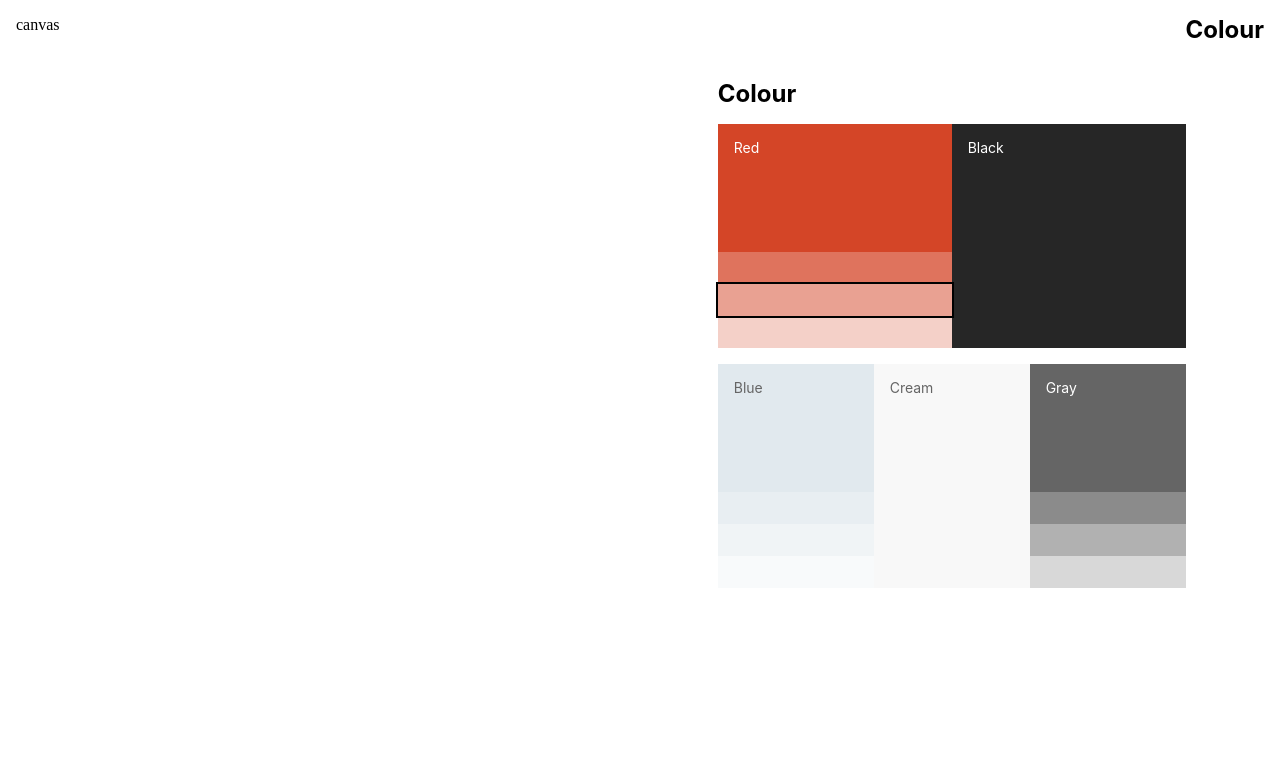
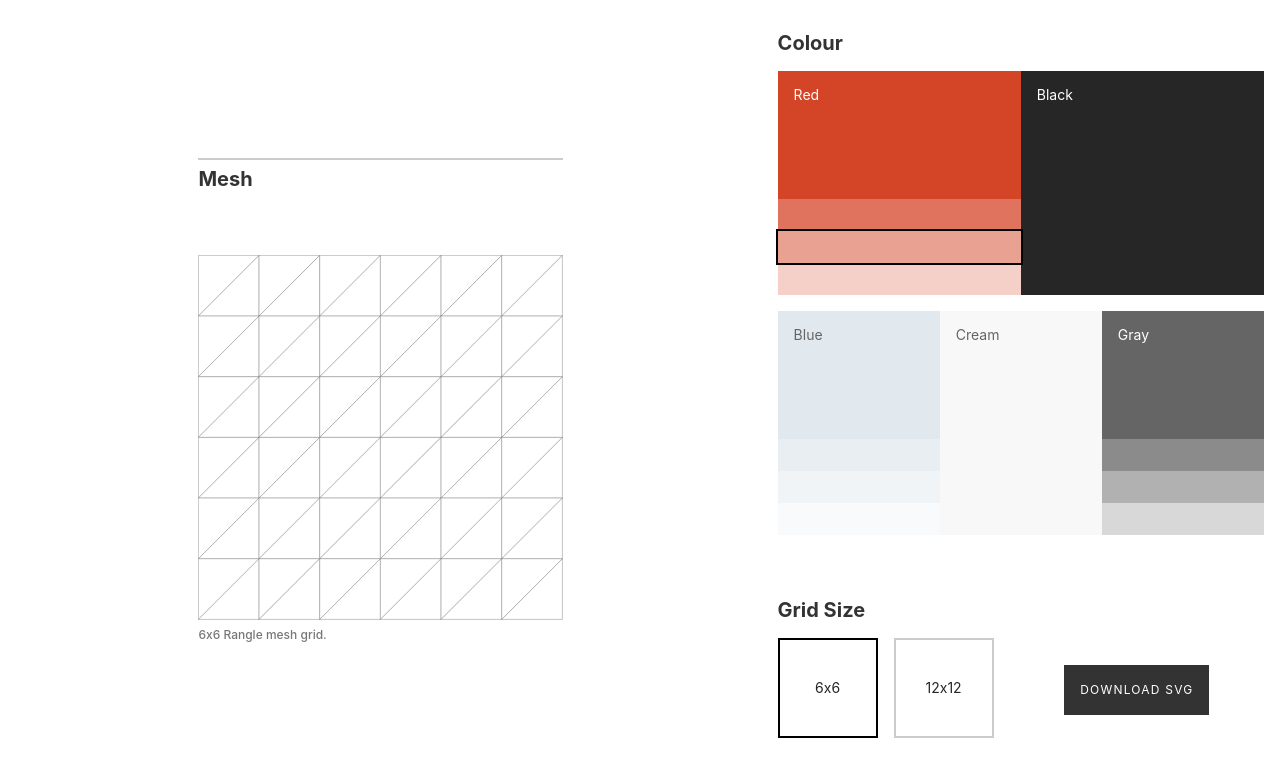
Before and after one commit to winkerVSbecks/rangle-geometric-abstractions, a React (Create React App) app: page / in a window 1280 px wide. Shown: the top 776 px of the page. Built offline with nearby package versions, Linux system fonts and the light colour scheme.

Commit message:
mesh and control panel

```diff
--- a/src/App.js
+++ b/src/App.js
@@ -1,20 +1,29 @@
 import React, { useState } from 'react';
-import { ColourSelector } from './ColourSelector';
-import { GridSizeSelector } from './GridSizeSelector';
+
+import { Heading } from './Primitives';
+import { ControlPanel } from './ControlPanel';
+import { MeshGrid } from './MeshGrid';
 
 export const App = () => {
   const [colour, setColour] = useState('rgba(212, 69, 39, 0.5)');
   const [gridSize, setGridSize] = useState(6);
 
   return (
-    <div className="flex pa3">
-      <div className="w-60">canvas</div>
-      <ColourSelector
-        className="mt5 w-40"
-        value={colour}
-        onChange={setColour}
+    <div className="flex ph3">
+      <div className="vh-100 w-60 mr4 flex flex-column">
+        <div className="w-50 center flex-auto flex flex-column items-center justify-center">
+          <Heading className="pt2 bt bw1 b--moon-gray mb5">Mesh</Heading>
+          <MeshGrid size={gridSize} />
+        </div>
+      </div>
+
+      <ControlPanel
+        className="vh-100 w-40 pt4"
+        colour={colour}
+        setColour={setColour}
+        gridSize={gridSize}
+        setGridSize={setGridSize}
       />
-      <GridSizeSelector value={gridSize} onChange={setGridSize} />
     </div>
   );
 };
--- a/src/ColourSelector.js
+++ b/src/ColourSelector.js
@@ -1,5 +1,6 @@
 import React from 'react';
 import styled from 'styled-components';
+import { Heading } from './Primitives';
 
 const colours = {
   red: [
@@ -76,16 +77,11 @@ const colours = {
   ],
 };
 
-const ShadeLabel = styled.label`
-  box-sizing: border-box;
-  outline-color: #000;
-  outline-style: solid;
-  outline-width: 0px;
-  height: ${props => props.size};
-  background-color: ${props => props.value};
-`;
-
-const ShadeInput = styled.input`
+const ShadeInput = styled.input.attrs({
+  type: 'radio',
+  name: 'colour',
+  className: 'input-reset',
+})`
   box-sizing: border-box;
   outline-color: #000;
   outline-style: solid;
@@ -102,9 +98,6 @@ const ShadeInput = styled.input`
 const Shade = ({ name, value, size = 1, selected, onChange }) => (
   <React.Fragment>
     <ShadeInput
-      type="radio"
-      name="colour"
-      className="input-reset"
       value={value}
       id={name.replace(/\s/g, '-')}
       size={size}
@@ -146,7 +139,9 @@ const Swatch = ({ shades, name, labelColour, onChange, selectedValue }) => (
 
 export const ColourSelector = ({ value, onChange, className }) => (
   <fieldset className={`db bn pa0 ma0 sans-serif bg-white ${className}`}>
-    <legend className="f3 b mb3">Colour</legend>
+    <Heading as="legend" className="f4 b mb2">
+      Colour
+    </Heading>
     <div className="flex mb3">
       <Swatch
         name="Red"
--- a/src/ControlPanel.js
+++ b/src/ControlPanel.js
@@ -0,0 +1,22 @@
+import React from 'react';
+import { ColourSelector } from './ColourSelector';
+import { GridSizeSelector } from './GridSizeSelector';
+import { Button } from './Primitives';
+
+export const ControlPanel = ({
+  colour,
+  setColour,
+  gridSize,
+  setGridSize,
+  className,
+}) => (
+  <div className={className}>
+    <ColourSelector className="mb5" value={colour} onChange={setColour} />
+    <div className="flex items-end">
+      <GridSizeSelector value={gridSize} onChange={setGridSize} />
+      <div className="flex-auto h3 ma3 flex items-center justify-center">
+        <Button>Download SVG</Button>
+      </div>
+    </div>
+  </div>
+);
--- a/src/GridSizeSelector.js
+++ b/src/GridSizeSelector.js
@@ -1,8 +1,52 @@
 import React from 'react';
 import styled from 'styled-components';
+import { Heading } from './Primitives';
+
+const GridOptionLabel = styled.label.attrs({
+  className:
+    'db w3 h3 pa3 ba mr3 f6 fw4 lh-solid sans-serif flex items-center justify-center',
+})`
+  color: #262626;
+  border-color: #ccc;
+  border-style: solid;
+  border-width: 2px;
+`;
+
+const GridOptionInput = styled.input.attrs({
+  type: 'radio',
+  className: 'clip',
+})`
+  &:checked + ${GridOptionLabel} {
+    border-color: #000;
+  }
+`;
 
 export const GridSizeSelector = ({ value, onChange, className }) => (
   <fieldset className={`db bn pa0 ma0 sans-serif bg-white ${className}`}>
-    <legend className="f3 b mb3">Colour</legend>
+    <Heading as="legend" className="f4 b mb2">
+      Grid Size
+    </Heading>
+
+    <div className="flex">
+      <div>
+        <GridOptionInput
+          id="6x6"
+          checked={value === 6}
+          onChange={() => onChange(6)}
+          value={6}
+        />
+        <GridOptionLabel htmlFor="6x6">6x6</GridOptionLabel>
+      </div>
+
+      <div>
+        <GridOptionInput
+          id="12x12"
+          checked={value === 12}
+          onChange={() => onChange(12)}
+          value={12}
+        />
+        <GridOptionLabel htmlFor="12x12">12x12</GridOptionLabel>
+      </div>
+    </div>
   </fieldset>
 );
--- a/src/MeshGrid.js
+++ b/src/MeshGrid.js
@@ -0,0 +1,38 @@
+import React from 'react';
+
+export const MeshGrid = ({ size }) => {
+  const s = 960;
+  const res = 960 / size;
+
+  return (
+    <div className="relative ma0 w-100">
+      <div className="aspect-ratio aspect-ratio--1x1 w-100">
+        <svg
+          className="aspect-ratio--object cover"
+          viewBox={`-1 -1 ${960 + 2} ${960 + 2}`}
+          fill="none"
+          stroke="#656565"
+          strokeLinejoin="round"
+        >
+          {Array.from(Array(size * size).keys()).map(idx => {
+            const x = (idx % size) * res;
+            const y = Math.floor(idx / size) * res;
+
+            const p1 = ['M', x, y + res, 'v', -res, 'h', res, 'z'].join(' ');
+            const p2 = ['M', x + res, y, 'v', res, 'h', -res, 'z'].join(' ');
+
+            return (
+              <g key={idx} fill="#fff">
+                <path d={p1} onClick={() => console.log({ idx, p: 1 })} />
+                <path d={p2} onClick={() => console.log({ idx, p: 2 })} />
+              </g>
+            );
+          })}
+        </svg>
+      </div>
+      <figcaption className="gray sans-serif f7 fw5 mt2">
+        {size}x{size} Rangle mesh grid.
+      </figcaption>
+    </div>
+  );
+};
--- /dev/null
+++ b/src/Primitives.js
@@ -0,0 +1,10 @@
+import styled from 'styled-components';
+
+export const Heading = styled.h1.attrs({
+  className: 'f4 b sans-serif mt0 mb3 w-100 dark-gray',
+})``;
+
+export const Button = styled.button.attrs({
+  className:
+    'f7 grow sans-serif pa3 lh-copy bn dib white bg-dark-gray ttu tracked',
+})``;
```
